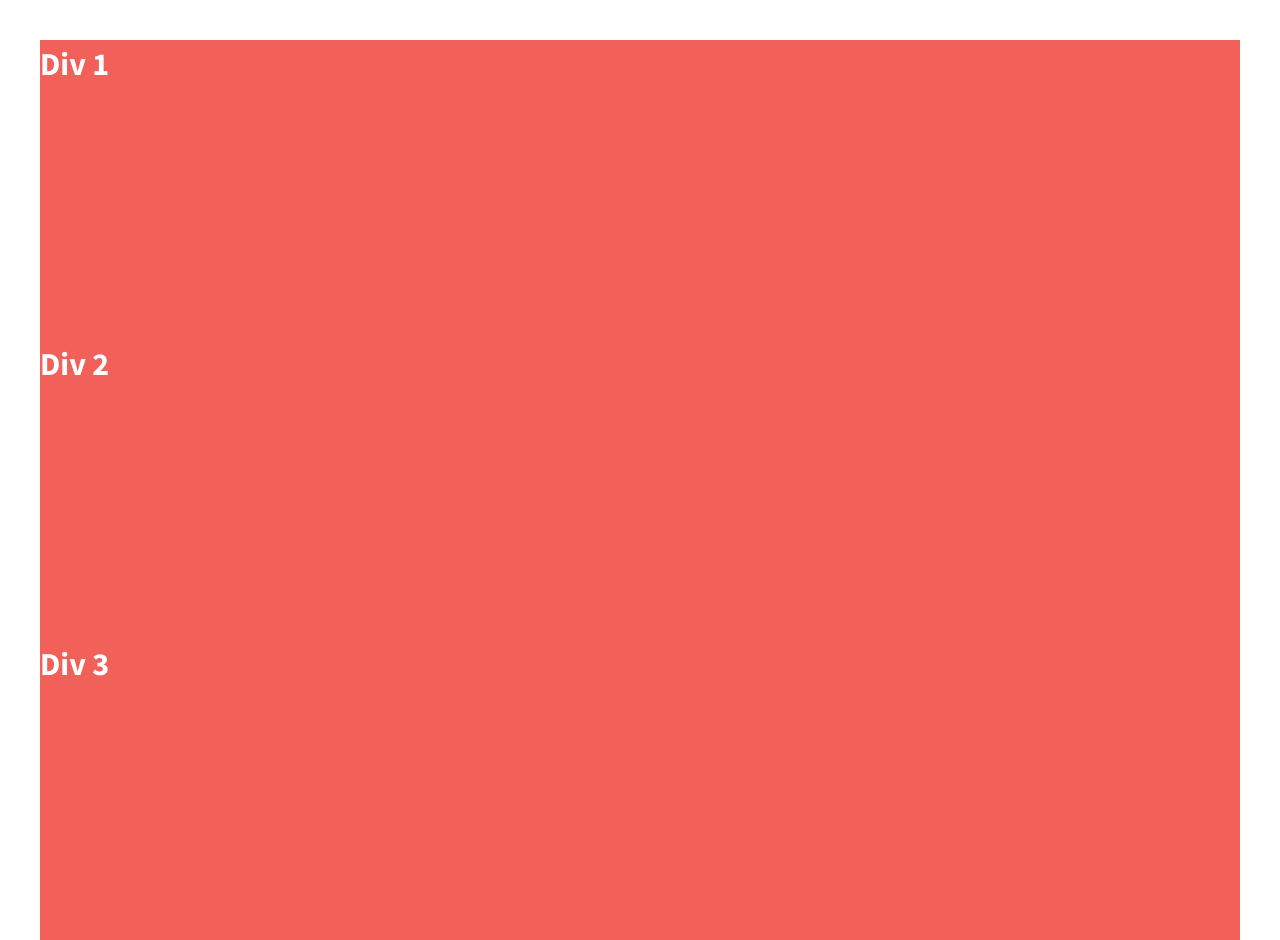
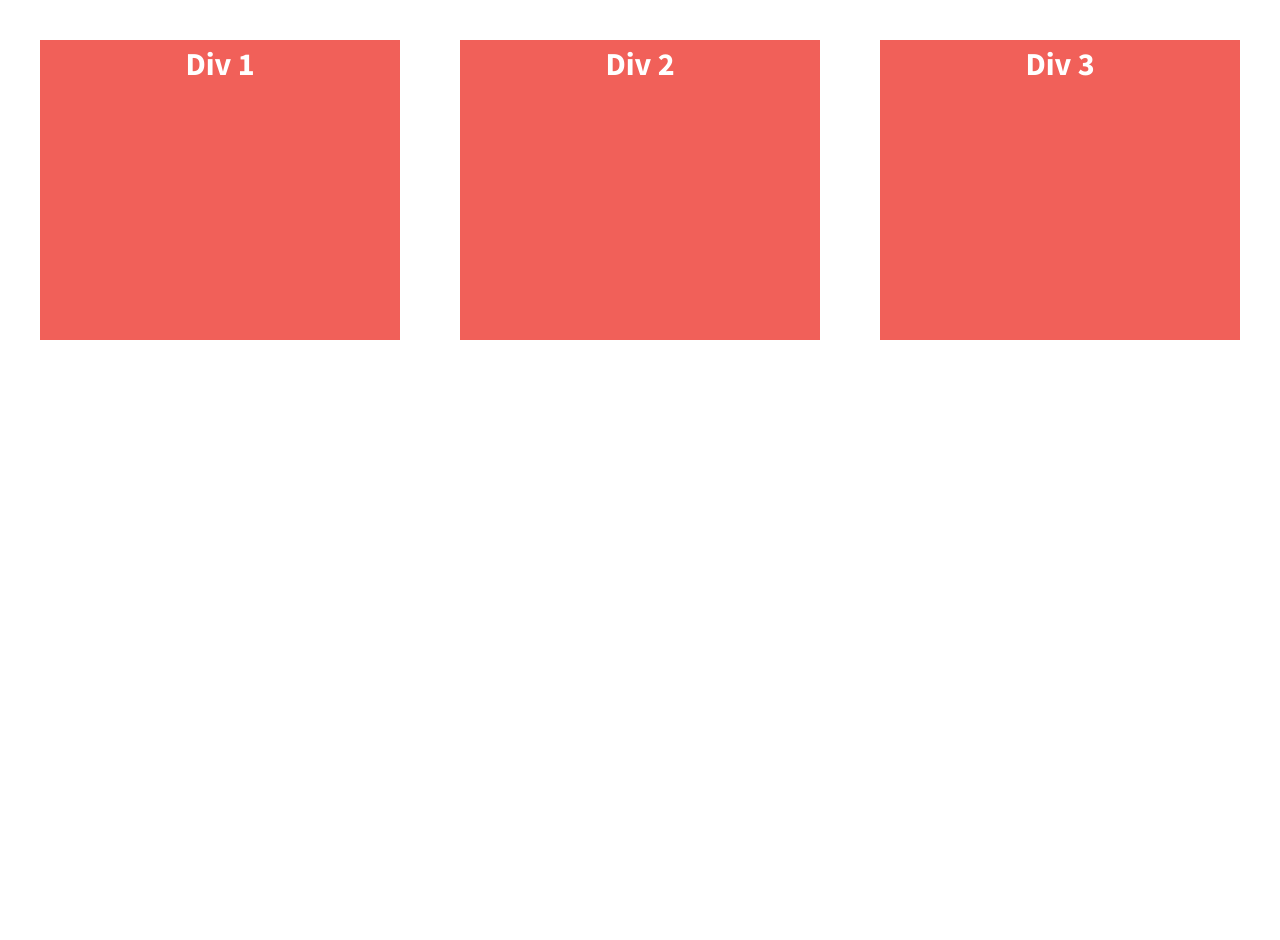
Before and after one commit to inadinerodriguez/flex-grid, a plain HTML site: page index.html in a window 1280 px wide. After the commit the page ends 880 px from the top, so only its background shows below. Drawn offline with nearby package versions, Linux system fonts and the light colour scheme.

Commit message:
Add flex to CSS

```diff
--- a/css/main.css
+++ b/css/main.css
@@ -109,11 +109,16 @@ body {
 }
 
 .wrapper {
+    display: flex;
+    justify-content: space-between;
   /*add display:flex and set justify-content to space-between*/
   font-weight: 700;
 }
 
 .div-1, .div-2, .div-3 {
+    display: flex;
+    justify-content: center;
+    width: 30%;
   /*give the divs a width of 30%, add display:flex, set justify-content and align-items to center*/
   color: #fff;
   line-height: 1.5em;
```
